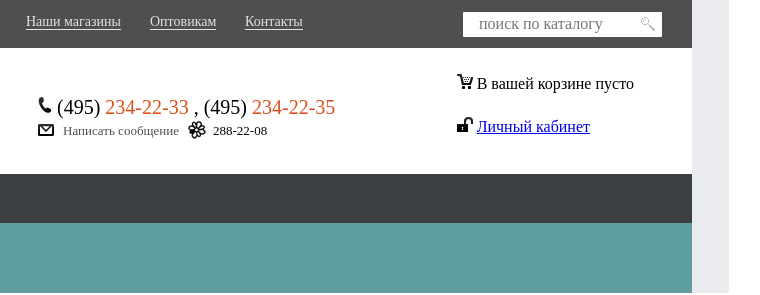
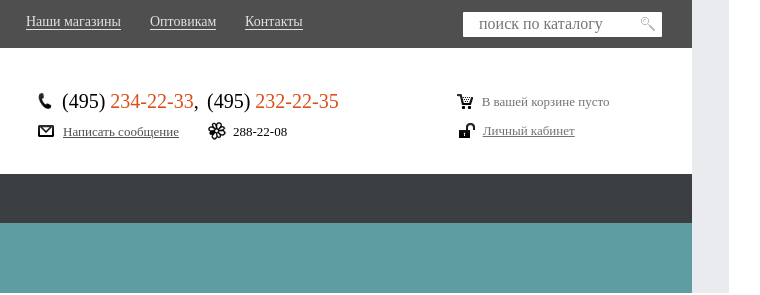
Before and after one commit to rigander/Toys-Store-GRID, a website: page index.html in a window 1280 px wide. Shown: the full height of the page, 423-1183 px from the left. Drawn offline with Linux system fonts and the light colour scheme; files whose address does not match are found by name.

Commit message:
header-done

```diff
--- a/index.html
+++ b/index.html
@@ -27,8 +27,12 @@
             </div>
             <div class="header-content-contact__tel">
                 <img src="/img/content-img/phone_1.png" alt="phone">
-                <span>(495) <span class="tel-red">234-22-33</span></span>
-                <span>, (495) <span class="tel-red">234-22-35</span></span>
+                <span class="first-number">
+                    (495) <span class="tel-red">234-22-33<p>,</p></span>
+                </span>
+                <span class="second-number">
+                    (495) <span class="tel-red">232-22-35</span>
+                </span>
             </div>
             <div class="header-content-contact__email-icq">
                 <div class="email">
--- a/scss/header.scss
+++ b/scss/header.scss
@@ -57,15 +57,37 @@
   order: 2;
   align-self: end;
   margin-left: 52px;
-  padding-top: 48px;
+  padding-top: 43px;
   font-size: 20px;
+  display: inline-grid;
+  grid-template: 1fr / 14px 150px 145px;
+  align-items: center;
+  .first-number{
+    padding-left: 10px;
+  }
+  .second-number{
+    padding-left: 5px;
+  }
+  p{
+    margin: 0;
+    display: inline;
+    color: black;
+  }
 }
 .tel-red{
   color: #da501a;
 }
 .header-content__cart{
   order: 3;
-  align-self: center;
+  align-self: end;
+  font-size: 13px;
+  color: #727272;
+  display: inline-grid;
+  grid-template: 20px / 25px 140px;
+  align-items: center;
+  img{
+    padding-right: 5px;
+  }
 }
 .header-content-contact__email-icq{
   display: inline-grid;
@@ -74,7 +96,7 @@
   grid-column: 2 / 4;
   order: 4;
   margin-left: 52px;
-  padding-top: 3px;
+  padding-top: 10px;
   .email{
     display: inline-grid;
     align-items: center;
@@ -82,18 +104,33 @@
     a{
       padding-right: 0;
     }
+    a:hover{
+      color: #da501a;
+    }
   }
   .icq{
     display: inline-grid;
     align-items: center;
     grid-template: 20px / 25px 1fr;
+    padding-left: 20px;
   }
   a{
-    text-decoration: none;
     color: #4f4f4f;
   }
 }
 
 .header-content__private-cabinet{
   order: 5;
+  padding-top: 11px;
+  padding-left: 2px;
+  display: inline-grid;
+  grid-template: 17px / 24px 120px;
+  align-items: center;
+  font-size: 13px;
+  a{
+    color: #727272;
+  }
+  a:hover{
+    color: #da501a;
+  }
 }
```
Also changed, not shown: css/catalog.css, 1 other file.
